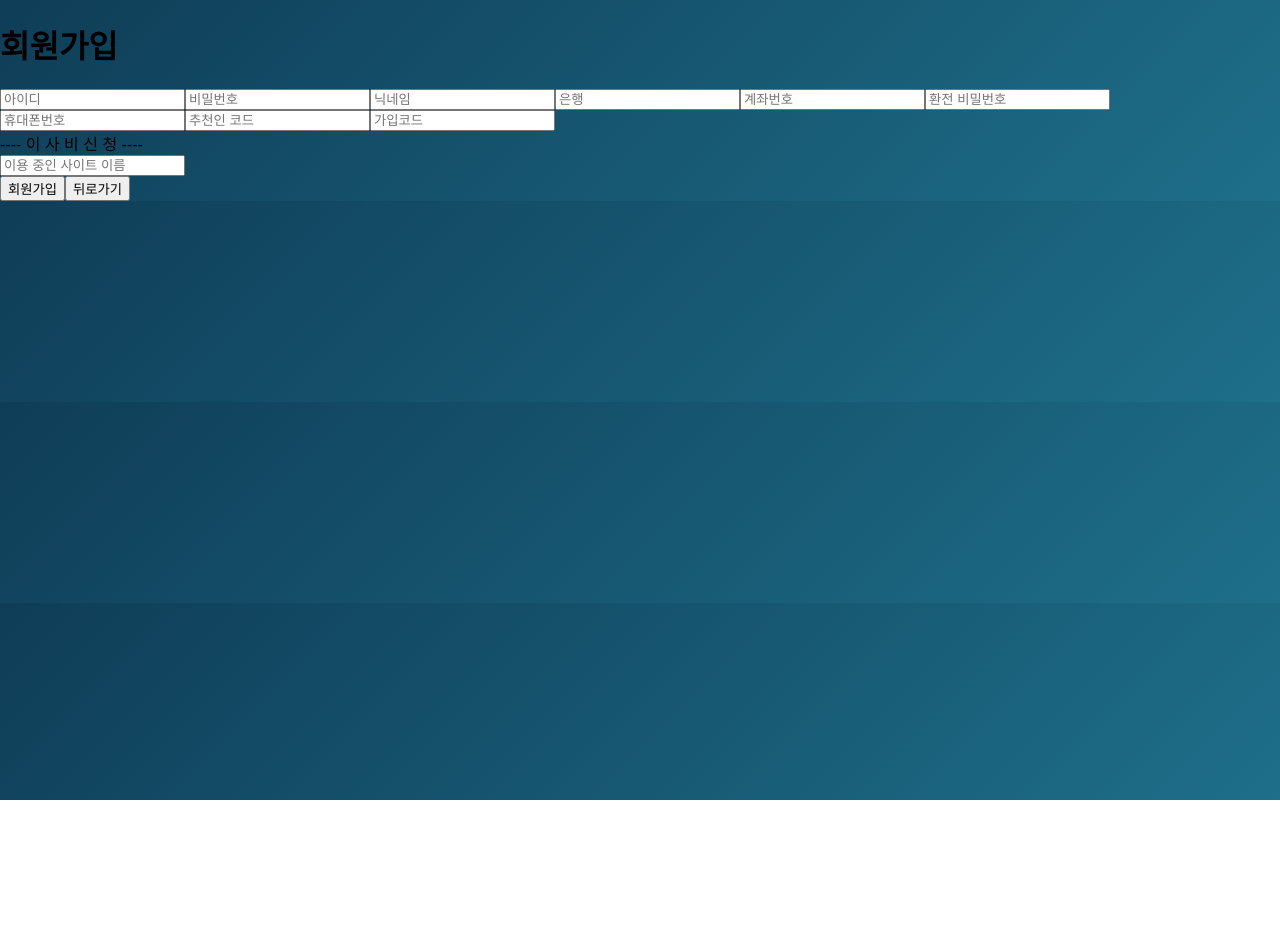
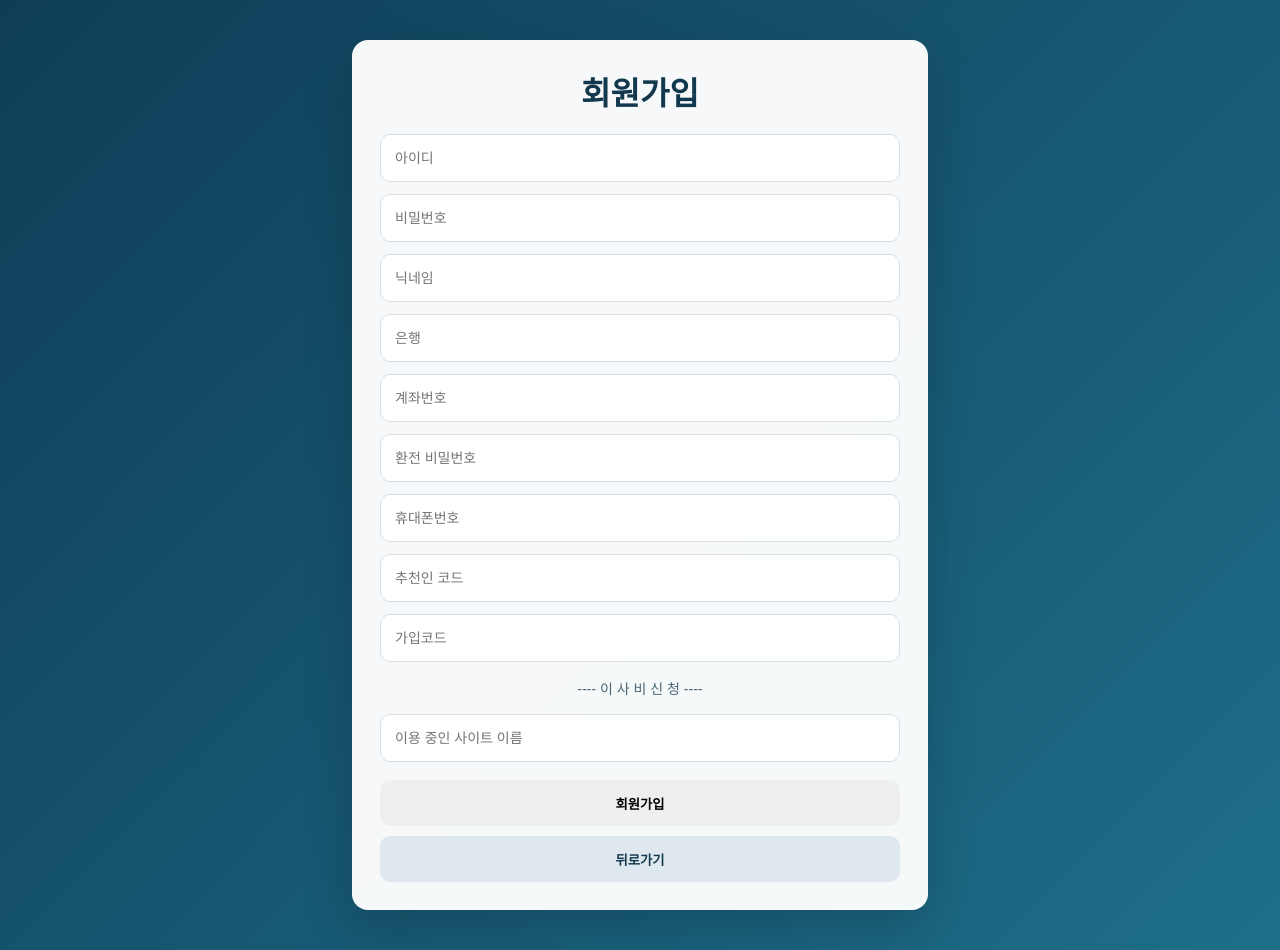
Before and after one commit to shark41245/server1004, a React (Vite) app: page /signup in a window 1280 px wide. Before the commit the page ends 800 px from the top, so only its background shows below. Built offline with nearby package versions, Linux system fonts and the light colour scheme.

Commit message:
Update index.css

```diff
--- a/src/index.css
+++ b/src/index.css
@@ -3,6 +3,8 @@ body {
   font-family: Arial, sans-serif;
   background: linear-gradient(135deg, #0f3d57, #1e6f8a);
 }
+
+/* 로그인 */
 
 .login-container {
   height: 100vh;
@@ -42,3 +44,78 @@ body {
   color: white;
   text-align: center;
 }
+
+/* ========================= */
+/* 회원가입 (추가된 부분) */
+/* ========================= */
+
+.signup-page {
+  min-height: 100vh;
+  display: flex;
+  justify-content: center;
+  align-items: center;
+  padding: 40px 20px;
+  background: linear-gradient(135deg, #0f3d57, #1e6f8a);
+}
+
+.signup-card {
+  width: 100%;
+  max-width: 520px;
+  background: rgba(255, 255, 255, 0.96);
+  border-radius: 16px;
+  padding: 28px;
+  box-shadow: 0 20px 50px rgba(0, 0, 0, 0.18);
+}
+
+.signup-card h1 {
+  margin: 0 0 20px;
+  text-align: center;
+  color: #12384d;
+}
+
+.signup-grid {
+  display: flex;
+  flex-direction: column;
+  gap: 12px;
+}
+
+.signup-grid input {
+  height: 46px;
+  border: 1px solid #d7e0e7;
+  border-radius: 10px;
+  padding: 0 14px;
+  font-size: 14px;
+}
+
+.signup-divider {
+  text-align: center;
+  font-size: 14px;
+  color: #4a6576;
+  margin: 4px 0;
+}
+
+.signup-actions {
+  display: flex;
+  flex-direction: column;
+  gap: 10px;
+  margin-top: 18px;
+}
+
+.signup-actions button {
+  height: 46px;
+  border: none;
+  border-radius: 10px;
+  cursor: pointer;
+  font-weight: 600;
+}
+
+.signup-actions .secondary {
+  background: #dfe8ee;
+  color: #12384d;
+}
+
+.signup-message {
+  margin-top: 16px;
+  text-align: center;
+  color: #12384d;
+}
```
